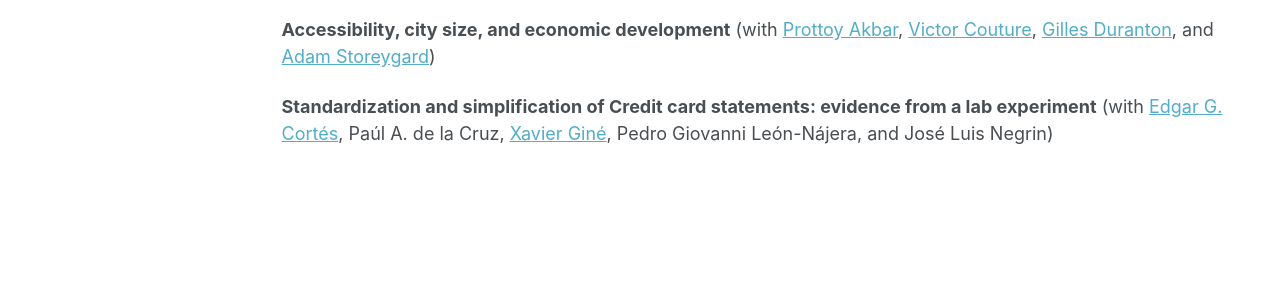
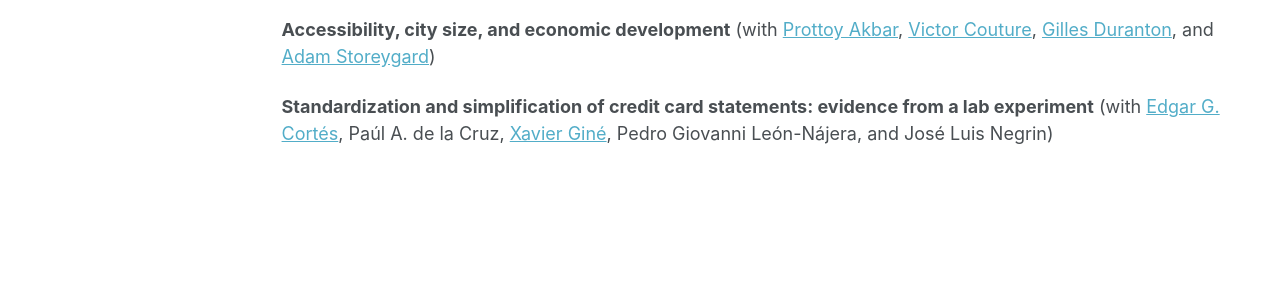
Before and after one commit to bbribeiro/bbribeiro.github.io, a Jekyll site: the page built from _pages/research.md, in a window 1280 px wide and 936 px high. Shown: the part 458-747 px from the top of the window. Built offline with Jekyll 4.4.1, drawn with Linux system fonts in a browser that asks for light colours; a script that is not in the unit is left out.

```diff
--- a/_pages/research.md
+++ b/_pages/research.md
@@ -20,4 +20,4 @@ author_profile: true
 ## Work in progress
 **Accessibility, city size, and economic development** (with [Prottoy Akbar](https://www.prottoyamanakbar.com/), [Victor Couture](https://www.victorcouture.org/), [Gilles Duranton](https://real-faculty.wharton.upenn.edu/duranton/), and [Adam Storeygard](https://sites.google.com/site/adamstoreygard/))
 
-**Standardization and simplification of Credit card statements: evidence from a lab experiment** (with [Edgar G. Cortés](https://ecortesq.weebly.com/), Paúl A. de la Cruz, [Xavier Giné](https://sites.google.com/site/decrgxaviergine/home), Pedro Giovanni León-Nájera, and José Luis Negrin)
+**Standardization and simplification of credit card statements: evidence from a lab experiment** (with [Edgar G. Cortés](https://ecortesq.weebly.com/), Paúl A. de la Cruz, [Xavier Giné](https://sites.google.com/site/decrgxaviergine/home), Pedro Giovanni León-Nájera, and José Luis Negrin)
```
